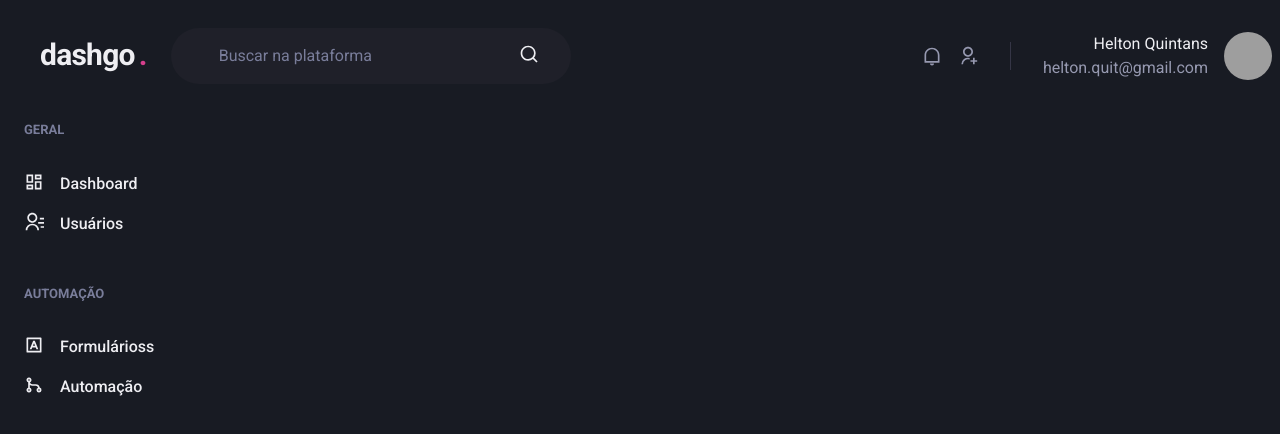
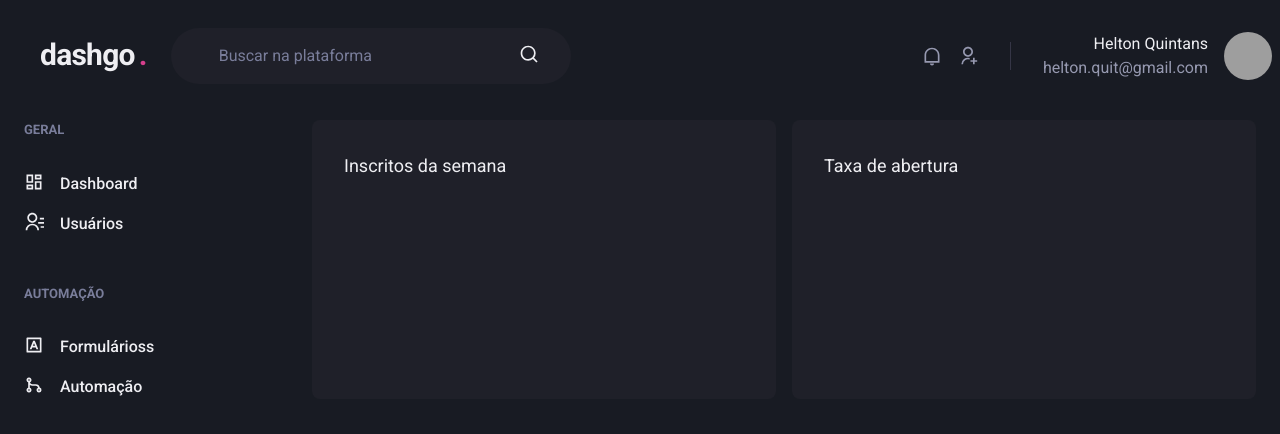
Before and after one commit to helton-quintans/dashgo, a Next.js app: page /dashboard in a window 1280 px wide. Shown: the top 434 px of the page. Built offline with nearby package versions, Linux system fonts and the light colour scheme; grey boxes are pictures that could not be loaded.

Commit message:
feat: simple grid para receber os gráficos

```diff
--- a/src/pages/dashboard.tsx
+++ b/src/pages/dashboard.tsx
@@ -1,5 +1,5 @@
 import { Header } from "../components/Header";
-import { Flex } from "@chakra-ui/react"
+import { Flex, SimpleGrid, Box, Text } from "@chakra-ui/react"
 import { Sidebar } from "../components/Sidebar";
 
 export default function Dashboard() {
@@ -10,6 +10,32 @@
             <Flex w="100%" my="6" maxWidth={1480} mx="auto" px="6">
                 <Sidebar />
 
+                <SimpleGrid flex="1" gap="4" minChildWidth="320px" >
+                    <Box
+                        p="8"
+                        bg="gray.800"
+                        borderRadius={8}
+                        // pb="4"
+                    >
+                        <Text fontSize="lg" mb="4" >
+                            Inscritos da semana
+                        </Text>
+                    </Box>
+
+                    <Box
+                        p="8"
+                        bg="gray.800"
+                        borderRadius={8}
+                        // pb="4"
+                    >
+                        <Text fontSize="lg" mb="4" >
+                            Taxa de abertura
+                        </Text>
+
+                    </Box>
+
+                </SimpleGrid>
+
             </Flex>
         </Flex>
 
```
